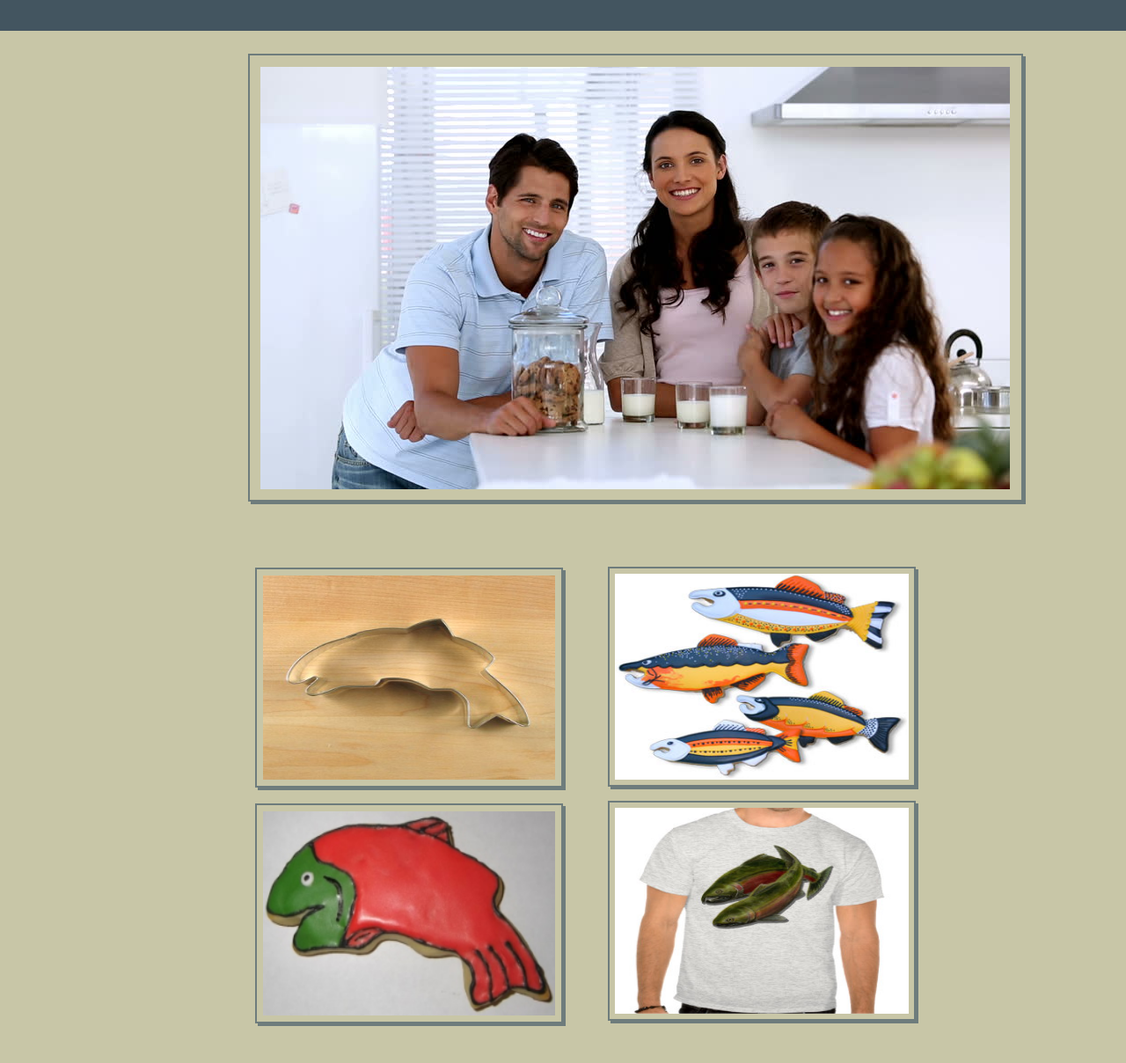
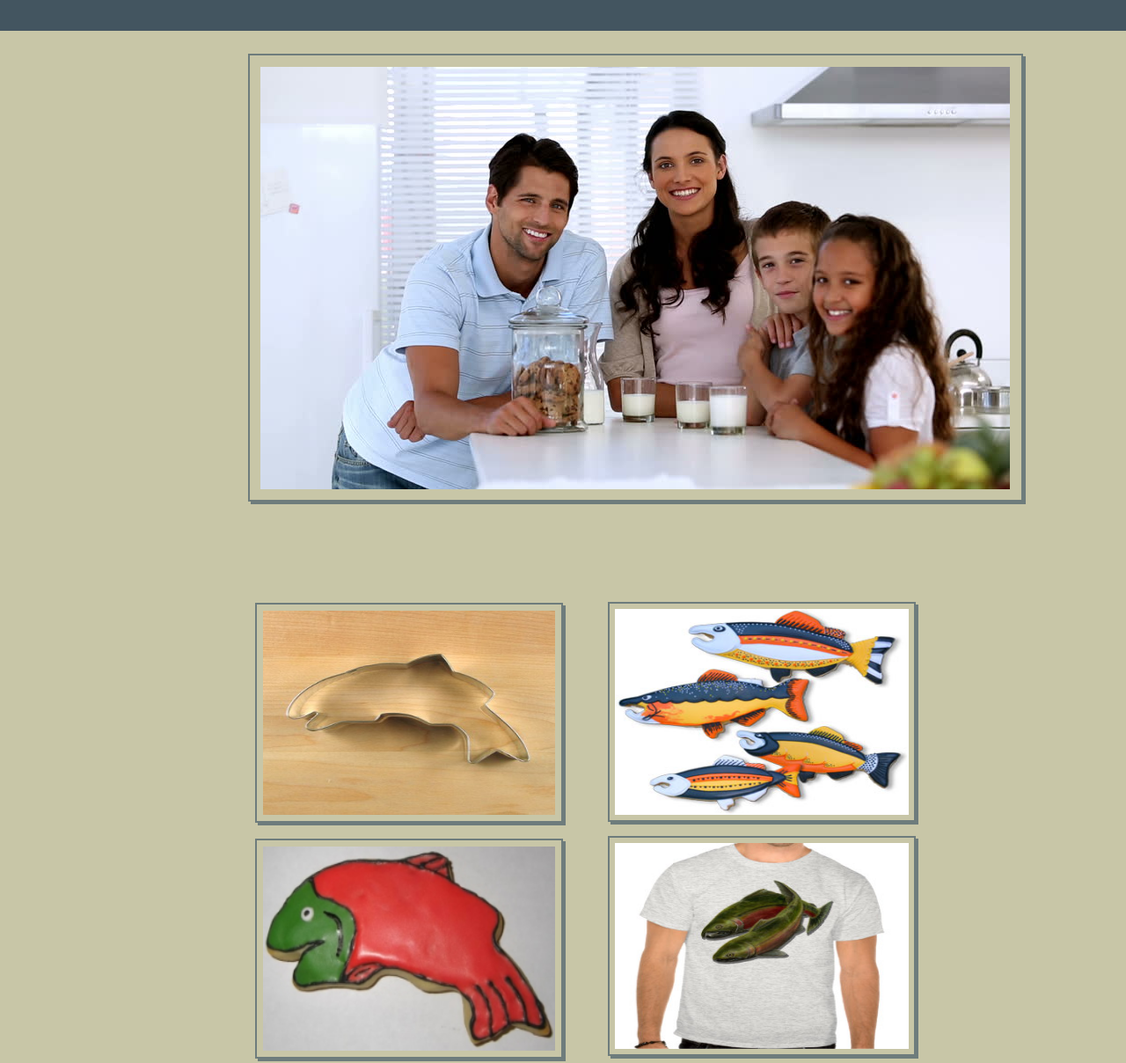
Before and after one commit to Miral-Alabdullah/cookie-stand, a plain HTML site: page index.html in a window 1280 px wide. Shown: the part 122-1330 px from the top of the page at 88% size. Drawn offline with Linux system fonts and the light colour scheme.

Commit message:
Finshing the form

```diff
--- a/CSS/style.css
+++ b/CSS/style.css
@@ -71,12 +71,12 @@ section {
 }
 #section2 {
     position: absolute;
-    top: 95%;
+    top: 100%;
     left: 22.1%;
 }
 .section3 {
     position: absolute;
-    top: 95%;
+    top: 100%;
     left: 53.5%;
 }
 .card{
```
